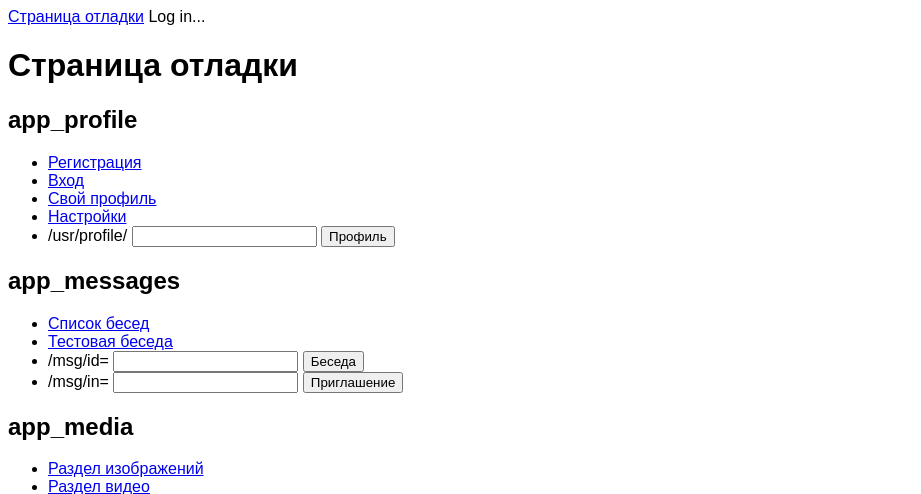
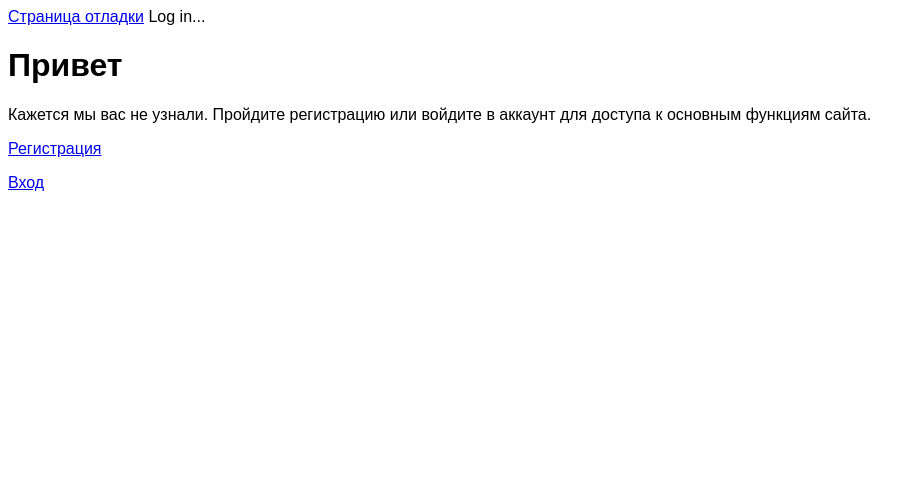
Before and after one commit to AlexWanderman/Open-Social, a Django app: page / in a window 1280 px wide. Shown: the top 494 px of the page, without its empty margins (0-921 px from the left). Run offline with Django 3.2, Linux system fonts and the light colour scheme.

Commit message:
Landing page added
Basic landing page added for anon visitors. Redirects logged in users to their profile page.

```diff
--- a/app_profile/urls.py
+++ b/app_profile/urls.py
@@ -3,6 +3,8 @@ from django.urls import path, re_path
 from . import views as v
 
 urlpatterns = [
+    path('',         v.landing,  name='landing'),
+
     path('register', v.register, name='register'),
     path('do_reg',   v.do_reg,   name='do_reg'),
 
--- a/app_profile/views/__init__.py
+++ b/app_profile/views/__init__.py
@@ -1,5 +1,6 @@
 '''Набор страниц и запросов app_profile.'''
 
+from .landing import landing
 from .register import register
 from .profile import profile
 from .profile_link import profile_link
--- /dev/null
+++ b/app_profile/views/landing.py
@@ -0,0 +1,8 @@
+from django.shortcuts import render, redirect
+
+
+def landing(request):
+    if request.user.is_authenticated:
+        return redirect('profile')
+
+    return render(request, 'app_profile/landing.html')
--- a/open_social/urls.py
+++ b/open_social/urls.py
@@ -1,5 +1,4 @@
 from django.conf import settings
-from django.conf.urls import url
 from django.conf.urls.static import static
 from django.views.generic import RedirectView
 from django.contrib import admin
@@ -20,10 +19,10 @@ urlpatterns = [
     path('favicon.ico', RedirectView.as_view(url='/static/img/favicon.ico')),
 
     # debug_page
-    path('', page_debug, name='page_debug'),
+    path('debug_page', page_debug, name='page_debug'),
 
     # app_profile
-    path('usr/', include(profile_urls)),
+    path('', include(profile_urls)),
 
     # app_messages
     path('msg/', include(messages_urls)),
--- /dev/null
+++ b/templates/app_profile/landing.html
@@ -0,0 +1,12 @@
+{% extends 'basic.html' %}
+
+{% block title %}
+<title>Привет</title>
+{% endblock %}
+
+{% block body %}
+<h1>Привет</h1>
+<p>Кажется мы вас не узнали. Пройдите регистрацию или войдите в аккаунт для доступа к основным функциям сайта.</p>
+<p><a href="{% url 'register' %}">Регистрация</a></p>
+<p><a href="{% url 'login' %}">Вход</a></p>
+{% endblock %}
--- a/templates/debug_page.html
+++ b/templates/debug_page.html
@@ -8,6 +8,7 @@
 <h1>Страница отладки</h1>
 <h2>app_profile</h2>
 <ul>
+    <li><a href="{% url 'landing' %}">Прихожая</a></li>
     <li><a href="{% url 'register' %}">Регистрация</a></li>
     <li><a href="{% url 'login' %}">Вход</a></li>
     <li><a href="{% url 'profile' %}">Свой профиль</a></li>
```
